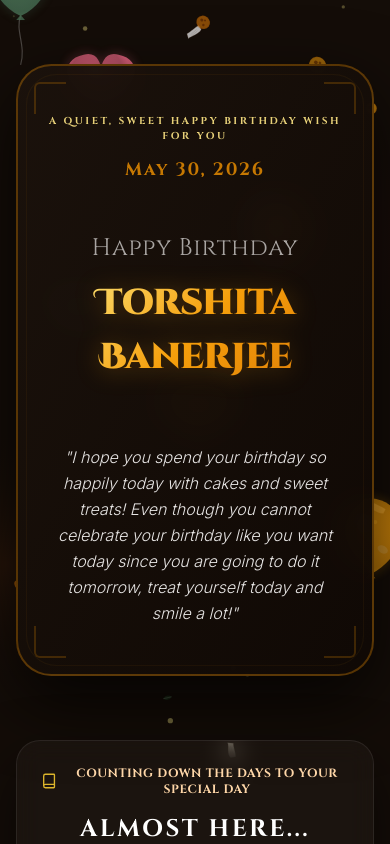
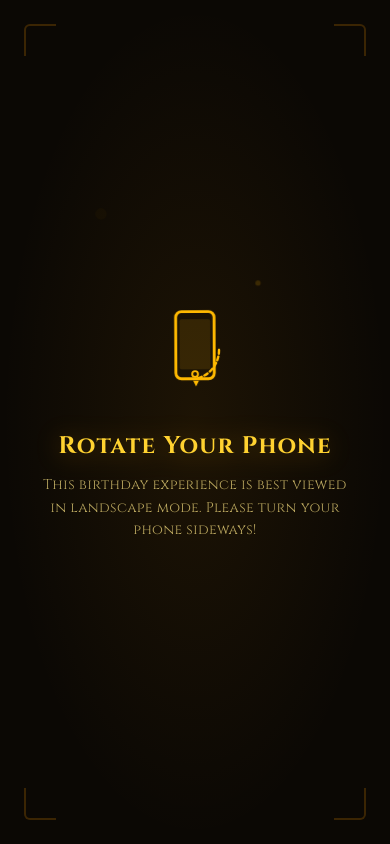
Before and after one commit to Soumya0421/Tor-BirthDay, a React (Vite) app: page / in a window 390 px wide. Shown: the top 844 px of the page. Built offline with nearby package versions, Linux system fonts and the light colour scheme; a web font is replaced by a local one.

Commit message:
Add files via upload

```diff
--- a/src/App.tsx
+++ b/src/App.tsx
@@ -21,6 +21,35 @@ import { Sparkles, Music, Volume2, ShieldAlert } from 'lucide-react';
 export default function App() {
   const [sheepPrankActive, setSheepPrankActive] = useState(false);
   const [letterUnlocked, setLetterUnlocked] = useState(false);
+  const [isPortraitMobile, setIsPortraitMobile] = useState(false);
+
+  // Detect portrait orientation on mobile devices
+  useEffect(() => {
+    const checkOrientation = () => {
+      const isMobileWidth = window.innerWidth < 1024;
+      const isPortrait = window.innerHeight > window.innerWidth;
+      setIsPortraitMobile(isMobileWidth && isPortrait);
+    };
+
+    checkOrientation();
+
+    window.addEventListener('resize', checkOrientation);
+    // Also listen for the native orientationchange event
+    window.addEventListener('orientationchange', () => {
+      // Small delay so dimensions settle after the OS rotation animation
+      setTimeout(checkOrientation, 150);
+    });
+
+    const mql = window.matchMedia('(orientation: portrait)');
+    const handleMql = () => checkOrientation();
+    mql.addEventListener('change', handleMql);
+
+    return () => {
+      window.removeEventListener('resize', checkOrientation);
+      window.removeEventListener('orientationchange', checkOrientation);
+      mql.removeEventListener('change', handleMql);
+    };
+  }, []);
 
   useEffect(() => {
     // 1. Prevent right-click context menu globally
@@ -41,6 +70,62 @@ export default function App() {
       document.removeEventListener('copy', handleCopy);
     };
   }, []);
+
+  // Portrait-mode gate: block the entire app on mobile portrait
+  if (isPortraitMobile) {
+    return (
+      <div className="fixed inset-0 z-[9999] bg-[#0b0804] flex flex-col items-center justify-center text-center px-8 select-none">
+        {/* Magical dark background with subtle radial glow */}
+        <div className="absolute inset-0 bg-[radial-gradient(ellipse_at_center,_rgba(245,158,11,0.08)_0%,_transparent_70%)] pointer-events-none" />
+
+        {/* Animated rotate phone icon */}
+        <div className="relative z-10 mb-8">
+          <svg
+            className="w-24 h-24 text-amber-400 animate-[rotatePhone_2s_ease-in-out_infinite]"
+            viewBox="0 0 100 100"
+            fill="none"
+            xmlns="http://www.w3.org/2000/svg"
+          >
+            {/* Phone body */}
+            <rect x="30" y="10" width="40" height="70" rx="6" stroke="currentColor" strokeWidth="3" fill="none" />
+            {/* Screen */}
+            <rect x="34" y="18" width="32" height="52" rx="2" fill="currentColor" opacity="0.12" />
+            {/* Home button */}
+            <circle cx="50" cy="75" r="3" stroke="currentColor" strokeWidth="2" fill="none" />
+            {/* Rotation arrow */}
+            <path
+              d="M75,50 A30,30 0 0,1 50,80"
+              stroke="currentColor"
+              strokeWidth="2.5"
+              fill="none"
+              strokeLinecap="round"
+              strokeDasharray="4 3"
+            />
+            <polygon points="48,82 54,82 51,88" fill="currentColor" />
+          </svg>
+        </div>
+
+        {/* Text instructions */}
+        <h1 className="font-magic text-2xl text-amber-300 font-bold tracking-wider mb-3 relative z-10 gold-glow">
+          Rotate Your Phone
+        </h1>
+        <p className="font-magic text-sm text-amber-200/70 tracking-wide max-w-xs leading-relaxed relative z-10">
+          This birthday experience is best viewed in landscape mode. Please turn your phone sideways!
+        </p>
+
+        {/* Decorative corner ornaments */}
+        <div className="absolute top-6 left-6 w-8 h-8 border-t-2 border-l-2 border-amber-500/20 rounded-tl-md" />
+        <div className="absolute top-6 right-6 w-8 h-8 border-t-2 border-r-2 border-amber-500/20 rounded-tr-md" />
+        <div className="absolute bottom-6 left-6 w-8 h-8 border-b-2 border-l-2 border-amber-500/20 rounded-bl-md" />
+        <div className="absolute bottom-6 right-6 w-8 h-8 border-b-2 border-r-2 border-amber-500/20 rounded-br-md" />
+
+        {/* Subtle pulsing sparkle dots */}
+        <div className="absolute top-1/4 left-1/4 w-1.5 h-1.5 rounded-full bg-amber-400/40 animate-ping" />
+        <div className="absolute bottom-1/3 right-1/4 w-1 h-1 rounded-full bg-amber-300/30 animate-ping" style={{ animationDelay: '0.7s' }} />
+        <div className="absolute top-1/3 right-1/3 w-1 h-1 rounded-full bg-amber-400/25 animate-ping" style={{ animationDelay: '1.4s' }} />
+      </div>
+    );
+  }
 
   return (
     <main
--- a/src/components/PixelCompanion.tsx
+++ b/src/components/PixelCompanion.tsx
@@ -4,6 +4,22 @@
  */
 
 import React, { useEffect, useRef, useState } from 'react';
+
+// Single shared AudioContext — mobile browsers limit the number of concurrent
+// AudioContext instances (typically ~6). Reusing one context ensures the full
+// birthday song plays through on mobile without notes silently dropping.
+let sharedAudioCtx: AudioContext | null = null;
+function getSharedAudioCtx(): AudioContext {
+  if (!sharedAudioCtx) {
+    const Ctor = window.AudioContext || (window as any).webkitAudioContext;
+    if (!Ctor) throw new Error('Web Audio not supported');
+    sharedAudioCtx = new Ctor();
+  }
+  if (sharedAudioCtx.state === 'suspended') {
+    sharedAudioCtx.resume();
+  }
+  return sharedAudioCtx;
+}
 
 // Color Palette for our gorgeous cozy Calico Library Kitty Companion
 const w = '#ffffff'; // fluffy white fur
@@ -165,9 +181,7 @@ export default function PixelCompanion({ letterUnlocked }: { letterUnlocked: boo
   // Synthesizes a beautiful sweet chirping pixel vocalizer simulation
   const playVocalNote = (s: AudioSyllable) => {
     try {
-      const AudioCtx = window.AudioContext || (window as any).webkitAudioContext;
-      if (!AudioCtx) return;
-      const ctx = new AudioCtx();
+      const ctx = getSharedAudioCtx();
       const now = ctx.currentTime;
 
       const osc = ctx.createOscillator();
@@ -183,14 +197,14 @@ export default function PixelCompanion({ letterUnlocked }: { letterUnlocked: boo
 
       // Sweet, warm singing vibrato modulator
       vibrato.type = 'sine';
-      vibrato.frequency.setValueAtTime(6.4, now); // Vibrato vocal rate
-      vibratoGain.gain.setValueAtTime(s.freq * 0.018, now); // Sweet microscopic wobble
+      vibrato.frequency.setValueAtTime(6.4, now);
+      vibratoGain.gain.setValueAtTime(s.freq * 0.018, now);
 
       vibrato.connect(vibratoGain);
       vibratoGain.connect(osc.frequency);
       vibrato.start(now);
 
-      // Harmonics generator to warm up tone (looks like cute retro synth humming)
+      // Harmonics generator to warm up tone
       resonanceOsc.type = 'sine';
       resonanceOsc.frequency.setValueAtTime(s.freq * 2, now);
       vibratoGain.connect(resonanceOsc.frequency);
@@ -217,7 +231,7 @@ export default function PixelCompanion({ letterUnlocked }: { letterUnlocked: boo
       resonanceOsc.stop(now + s.duration);
       vibrato.stop(now + s.duration);
     } catch (err) {
-      // AudioCtx fallback
+      // Web Audio fallback
     }
   };
 
@@ -249,9 +263,7 @@ export default function PixelCompanion({ letterUnlocked }: { letterUnlocked: boo
 
     // Play structural high pitched firework audio chirps
     try {
-      const AudioCtx = window.AudioContext || (window as any).webkitAudioContext;
-      if (AudioCtx) {
-        const ctx = new AudioCtx();
+      const ctx = getSharedAudioCtx();
       const now = ctx.currentTime;
       [523, 659, 783, 1046].forEach((f, idx) => {
         const osc = ctx.createOscillator();
@@ -265,7 +277,6 @@ export default function PixelCompanion({ letterUnlocked }: { letterUnlocked: boo
         osc.start(now + idx * 0.08);
         osc.stop(now + idx * 0.08 + 0.30);
       });
-      }
     } catch (e) {}
 
     const p = posRef.current;
@@ -302,9 +313,7 @@ export default function PixelCompanion({ letterUnlocked }: { letterUnlocked: boo
 
     // Play a beautiful, sweet lowpass sweeping sound resembling falling magical golden sand
     try {
-      const AudioCtx = window.AudioContext || (window as any).webkitAudioContext;
-      if (AudioCtx) {
-        const ctx = new AudioCtx();
+      const ctx = getSharedAudioCtx();
       const now = ctx.currentTime;
 
       // Custom sand sweep sound synthesis
@@ -347,7 +356,6 @@ export default function PixelCompanion({ letterUnlocked }: { letterUnlocked: boo
       oscGain.connect(ctx.destination);
       osc.start(now);
       osc.stop(now + 0.75);
-      }
     } catch (err) {}
 
     // Generate 450 gorgeous fine glowing sand particles drifting from the center screen zone
--- a/src/index.css
+++ b/src/index.css
@@ -88,3 +88,18 @@ html::-webkit-scrollbar, body::-webkit-scrollbar {
     transform: translateX(15px) rotate(5deg);
   }
 }
+
+@keyframes rotatePhone {
+  0%, 100% {
+    transform: rotate(0deg);
+  }
+  25% {
+    transform: rotate(-90deg);
+  }
+  50% {
+    transform: rotate(-90deg);
+  }
+  75% {
+    transform: rotate(0deg);
+  }
+}
```
Lines whose indentation alone changed are shown as unchanged.
